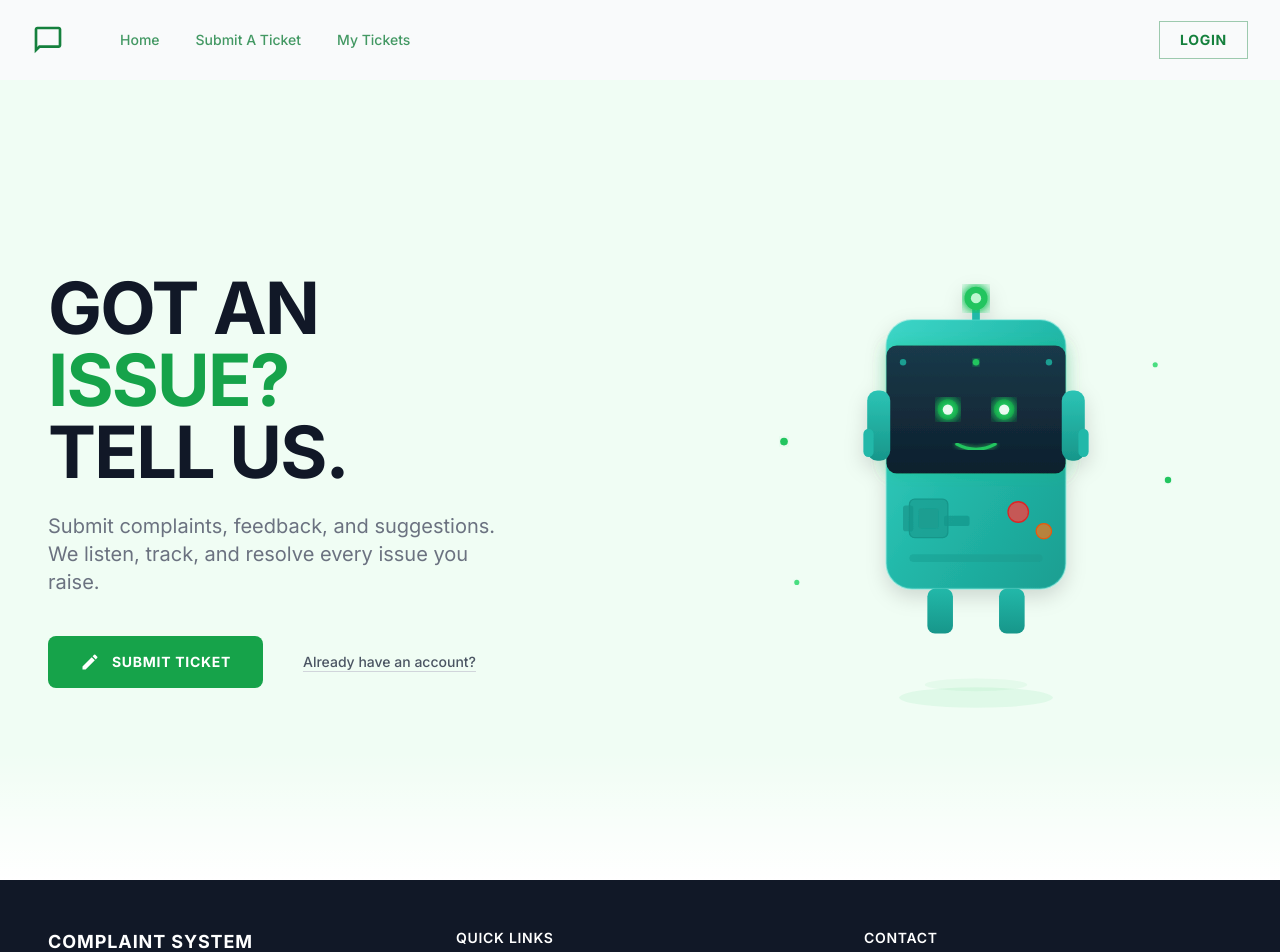
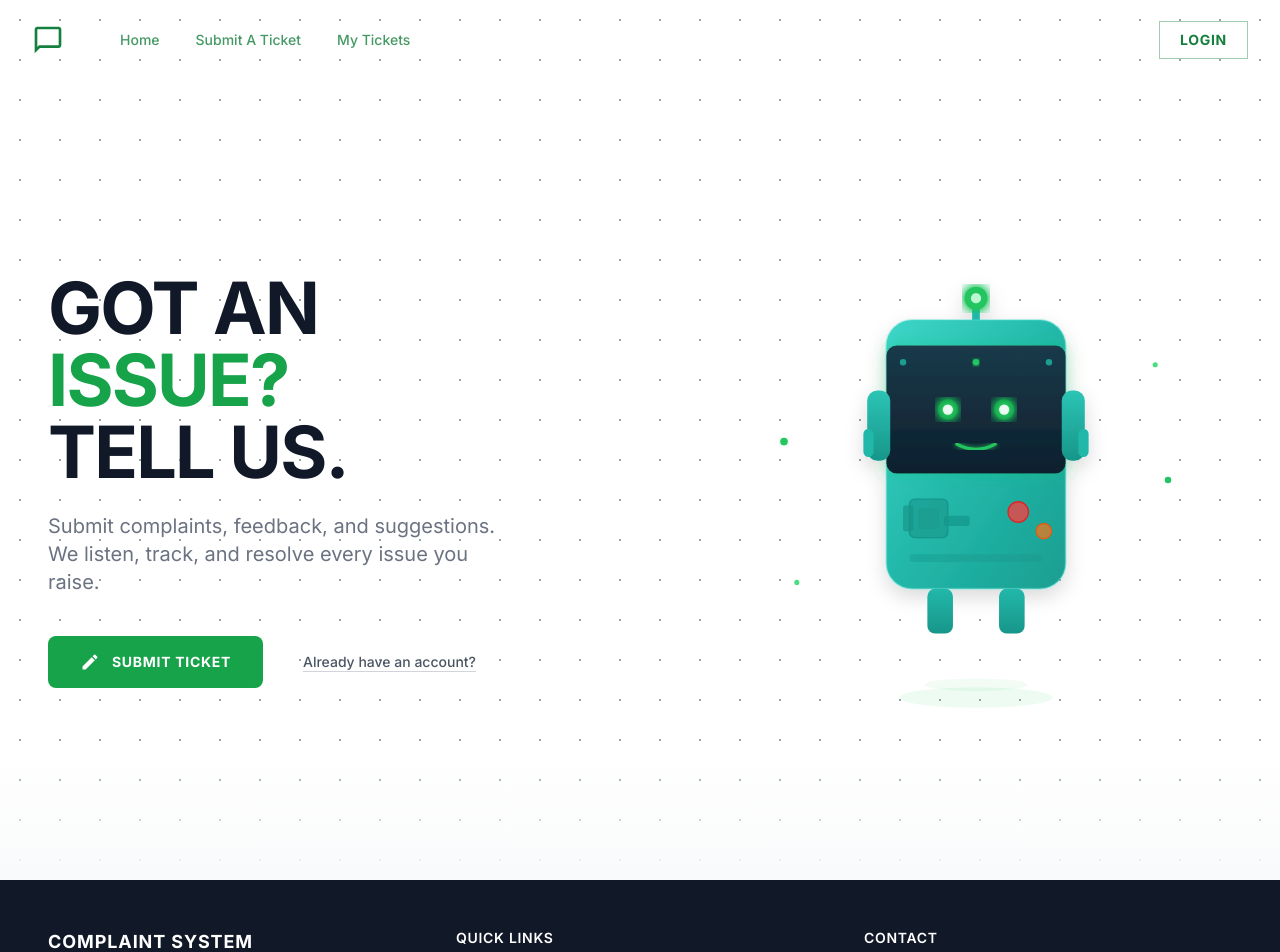
Before and after one commit to Yesuaaa/PropertyHub, a React (Vite) app in the folder client/: page / in a window 1280 px wide. Shown: the top 952 px of the page. Built offline with nearby package versions, Linux system fonts and the light colour scheme; the HTML template or start-up script is replaced by a standard one.

Commit message:
Dot Grid

```diff
--- a/client/src/App.jsx
+++ b/client/src/App.jsx
@@ -3,7 +3,7 @@ import AppRouter from './router';
 
 export default function App() {
   return (
-    <div className="min-h-screen bg-gray-50">
+    <div className="min-h-screen">
       <Navbar />
       <main>
         <AppRouter />
--- a/client/src/index.css
+++ b/client/src/index.css
@@ -9,4 +9,6 @@
 
 body {
   font-family: var(--font-body);
+  background-image: radial-gradient(circle, rgba(34, 90, 50, 0.5) 1px, transparent 1px);
+  background-size: 40px 40px;
 }
--- a/client/src/pages/LandingPage.jsx
+++ b/client/src/pages/LandingPage.jsx
@@ -49,7 +49,7 @@ export default function LandingPage() {
 
 function Hero() {
   return (
-    <section className="relative bg-[#f0fdf4] overflow-hidden">
+    <section className="relative overflow-hidden">
       <div className="min-h-screen flex items-center py-16 lg:py-0">
         <div className="max-w-[1400px] mx-auto px-5 sm:px-6 md:px-12 w-full grid grid-cols-1 lg:grid-cols-2 gap-8 items-center">
           <div className="relative z-10">
@@ -86,7 +86,7 @@ function Hero() {
           </div>
         </div>
       </div>
-      <div className="absolute bottom-0 left-0 right-0 h-32 bg-gradient-to-t from-white to-transparent" />
+      <div className="absolute bottom-0 left-0 right-0 h-32 bg-gradient-to-t from-gray-50 to-transparent" />
     </section>
   );
 }
```
